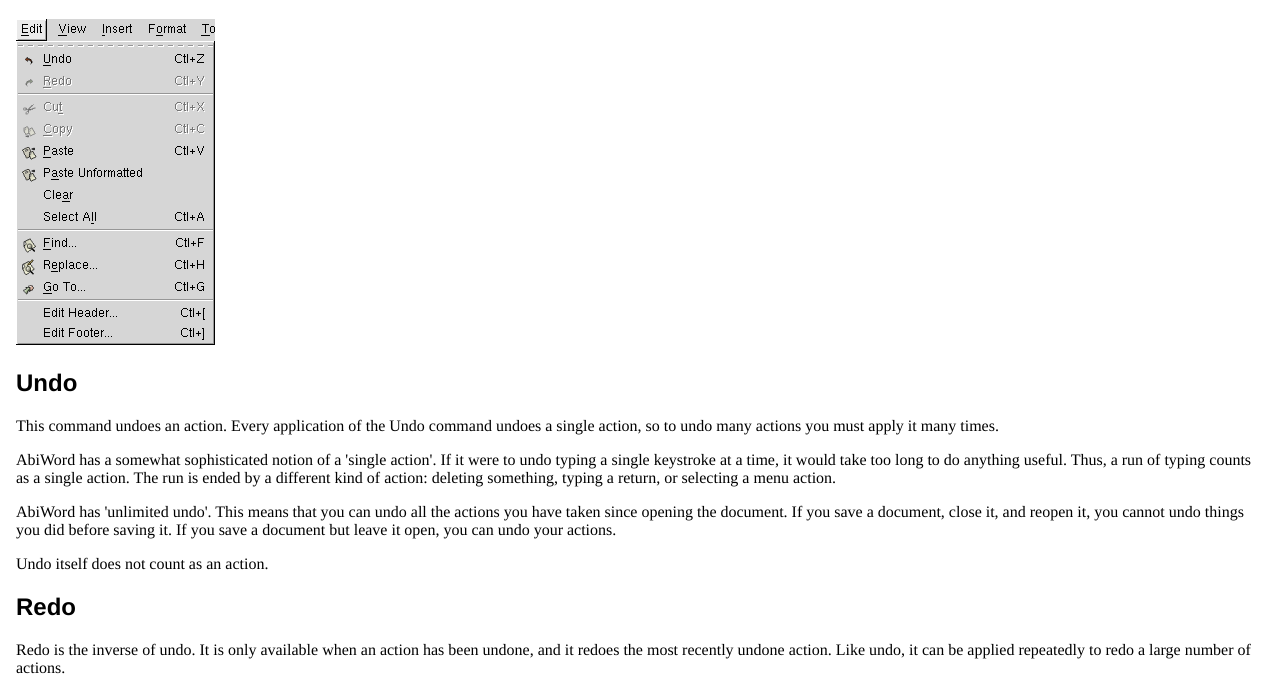
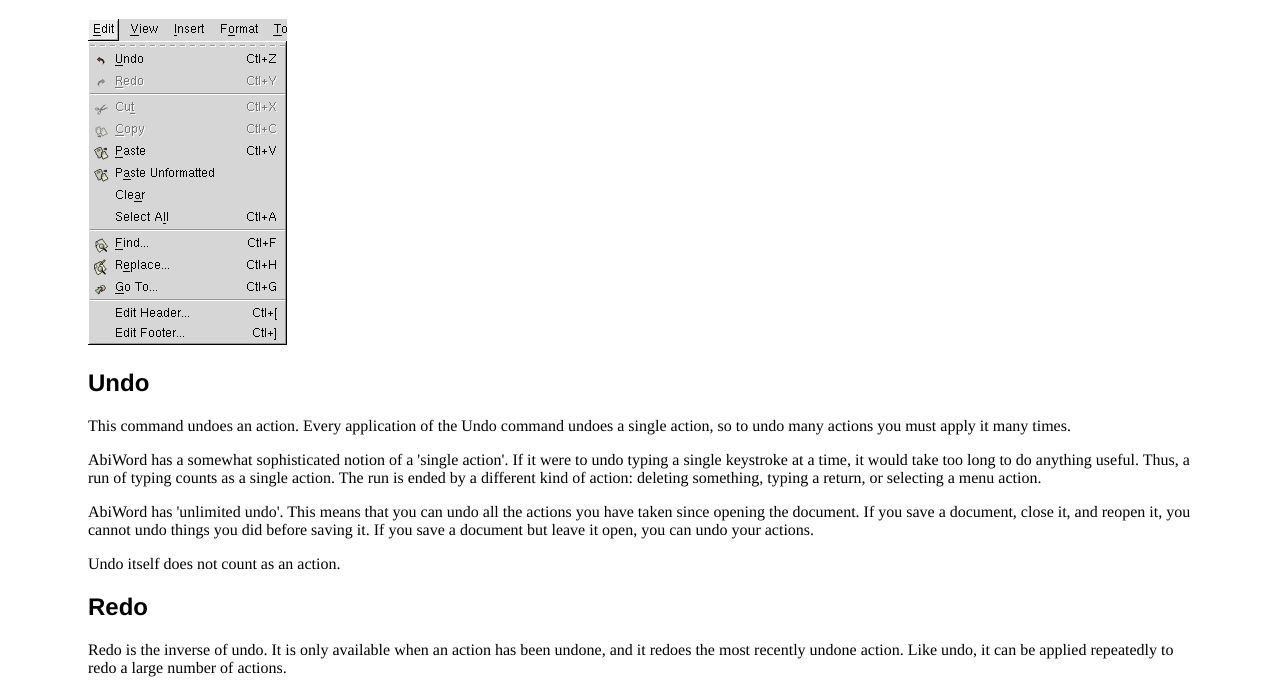
Before and after one commit to AbiWord/abiword-docs, a plain HTML site: page XHTML/menuedit.html in a window 1280 px wide. Shown: the part 119-800 px from the top of the page. Drawn offline with Linux system fonts and the light colour scheme.

Commit message:
White space is good.
git-svn-id: svn+ssh://svn.abisource.com/svnroot/abiword-docs/trunk@5296 bcba8976-2d24-0410-9c9c-aab3bd5fdfd6

```diff
--- a/XHTML/style.css
+++ b/XHTML/style.css
@@ -15,8 +15,8 @@ text-align: center;
 div.main {
 padding-top: 1em;
 padding-bottom: 1em;
-padding-left: 0.5em;
-padding-right: 0.5em;
+padding-left: 5em;
+padding-right: 5em;
 }
 
 div.index {
```
